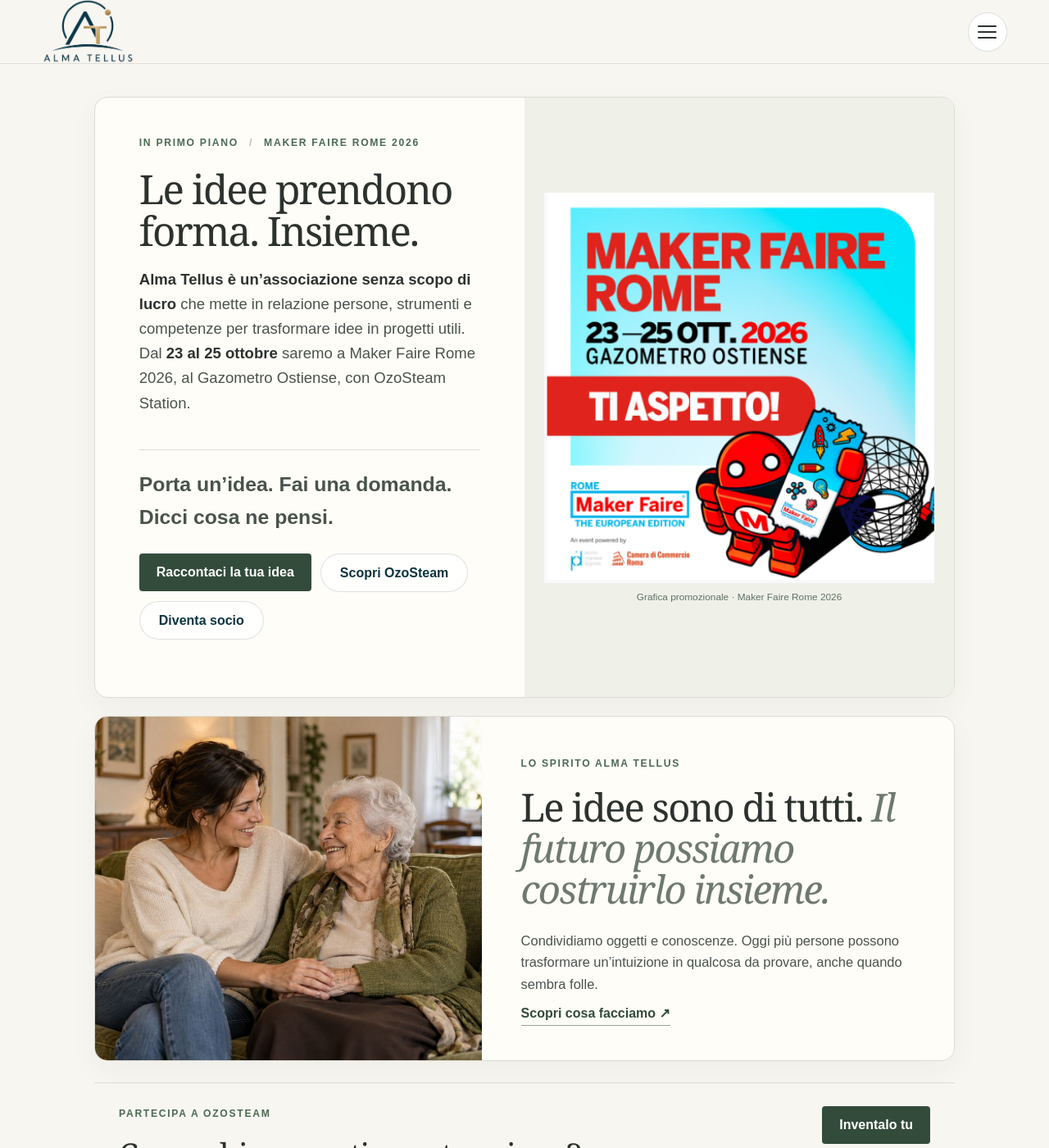
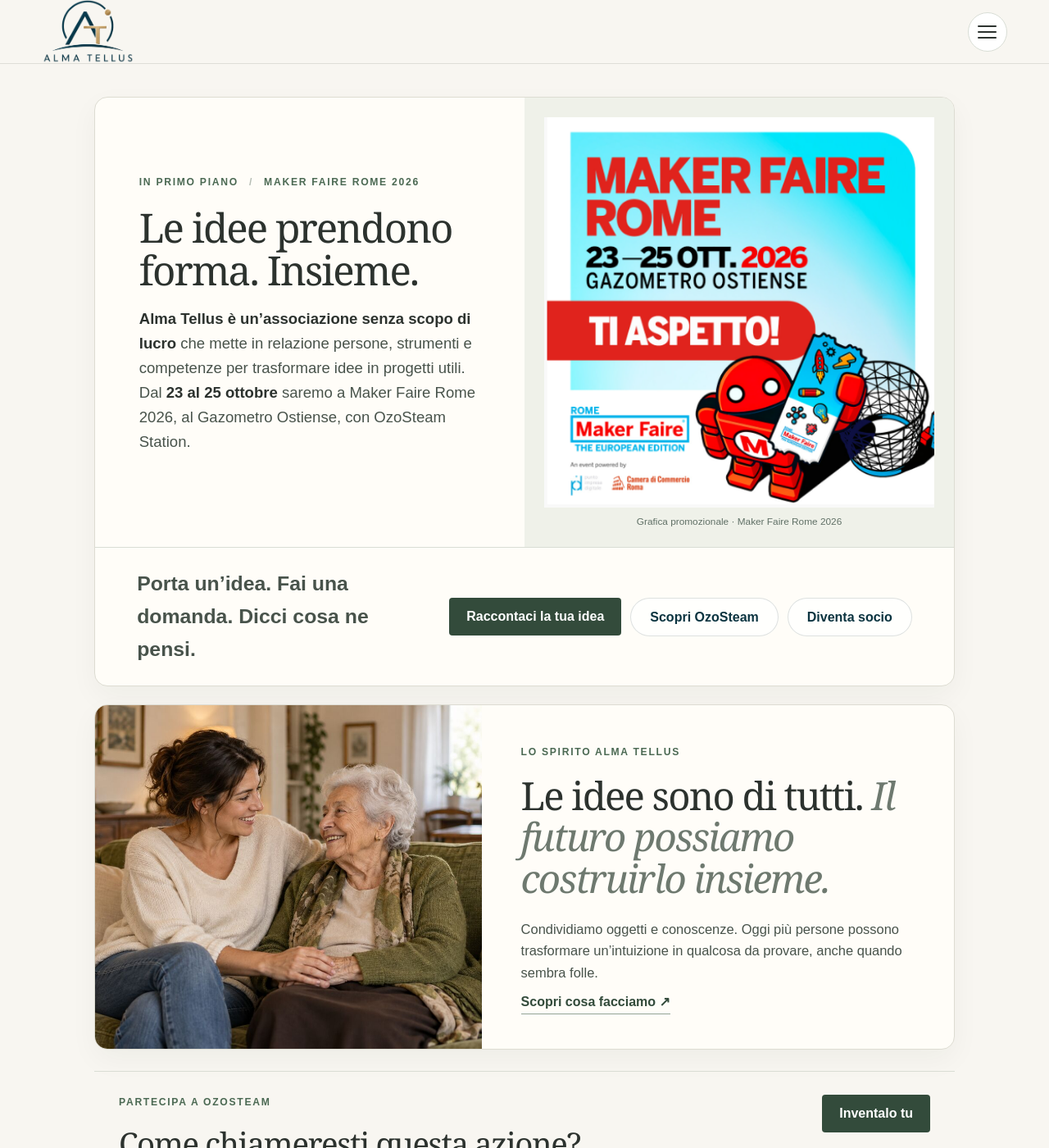
Before and after one commit to almatellus/almatellus.github.io, a Jekyll site: the page built from index.html, in a window 1280 px wide and 1400 px high. Shown: the whole window at 82% size. Built offline with Jekyll 4.4.1, drawn with Linux system fonts in a browser that asks for light colours.

Commit message:
Sposta la call to action sotto il blocco Maker Faire a tutta larghezza

```diff
--- a/index.html
+++ b/index.html
@@ -24,13 +24,18 @@
 }
 
 .alma-home-entry {
-  margin-top: 22px;
-  padding-top: 22px;
+  grid-column: 1 / -1;
+  display: grid;
+  grid-template-columns: minmax(0, 1fr) auto;
+  align-items: center;
+  gap: 18px 28px;
+  margin-top: 0;
+  padding: 24px clamp(30px, 4vw, 54px);
   border-top: 1px solid #d9ddd4;
 }
 .alma-home-entry-title {
   max-width: 720px;
-  margin: 0 0 14px;
+  margin: 0;
   font-size: clamp(1.22rem, 2vw, 1.55rem);
   line-height: 1.25;
   font-weight: 800;
@@ -38,9 +43,10 @@
 .alma-home-entry-actions {
   display: flex;
   flex-wrap: wrap;
+  justify-content: flex-end;
   gap: 11px;
 }
-.alma-home-feature-copy .alma-home-entry-actions a {
+.alma-home-entry-actions a {
   margin: 0;
 }
 
@@ -87,7 +93,8 @@
   text-underline-offset: 5px;
 }
 @media (max-width: 760px) {
-  .alma-home-entry-actions { align-items: stretch; }
+  .alma-home-entry { grid-template-columns: 1fr; padding: 22px 20px 24px; }
+  .alma-home-entry-actions { align-items: stretch; justify-content: flex-start; }
   .alma-home-entry-actions a { width: 100%; text-align: center; }
   .alma-home-verb { grid-template-columns: 1fr; gap: 18px; padding: 27px 6px; }
   .alma-home-verb > a { justify-self: start; }
@@ -152,14 +159,6 @@
       <p class="alma-home-label">In primo piano <span aria-hidden="true">/</span> Maker Faire Rome 2026</p>
       <h1 id="home-feature-title">Le idee prendono forma. Insieme.</h1>
       <p class="alma-home-lead"><strong>Alma Tellus è un’associazione senza scopo di lucro</strong> che mette in relazione persone, strumenti e competenze per trasformare idee in progetti utili. Dal <strong>23 al 25 ottobre</strong> saremo a Maker Faire Rome 2026, al Gazometro Ostiense, con OzoSteam Station.</p>
-      <div class="alma-home-entry">
-        <p class="alma-home-entry-title">Porta un’idea. Fai una domanda. Dicci cosa ne pensi.</p>
-        <div class="conversion-actions alma-home-entry-actions">
-          <a class="alma-home-button" href="{{ '/contatti.html' | relative_url }}">Raccontaci la tua idea</a>
-          <a class="btn btn-secondary" href="{{ '/ozosteam-experience.html' | relative_url }}">Scopri OzoSteam</a>
-          <a class="btn btn-secondary" data-alma-event="membership_cta" href="{{ '/diventa-socio.html' | relative_url }}">Diventa socio</a>
-        </div>
-      </div>
     </div>
     <figure class="alma-home-image alma-home-official-poster">
       <a class="alma-home-poster-frame" href="https://makerfairerome.eu/" target="_blank" rel="noopener noreferrer" aria-label="Visita il sito ufficiale di Maker Faire Rome 2026">
@@ -167,6 +166,14 @@
       </a>
       <figcaption>Grafica promozionale · Maker Faire Rome 2026</figcaption>
     </figure>
+    <div class="alma-home-entry">
+      <p class="alma-home-entry-title">Porta un’idea. Fai una domanda. Dicci cosa ne pensi.</p>
+      <div class="conversion-actions alma-home-entry-actions">
+        <a class="alma-home-button" href="{{ '/contatti.html' | relative_url }}">Raccontaci la tua idea</a>
+        <a class="btn btn-secondary" href="{{ '/ozosteam-experience.html' | relative_url }}">Scopri OzoSteam</a>
+        <a class="btn btn-secondary" data-alma-event="membership_cta" href="{{ '/diventa-socio.html' | relative_url }}">Diventa socio</a>
+      </div>
+    </div>
   </section>
 
   <section class="alma-home-spirit" aria-labelledby="home-spirit-title">
```
